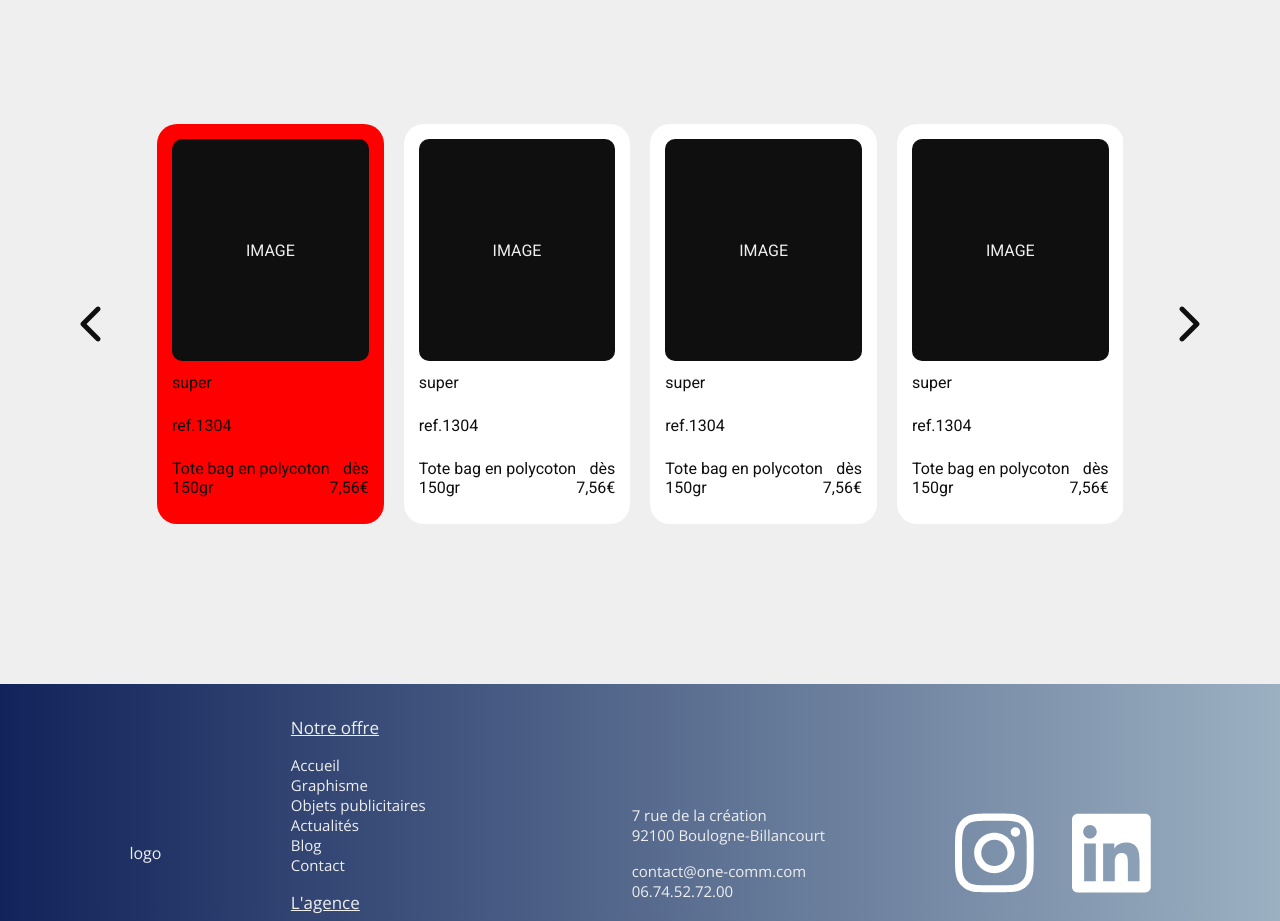
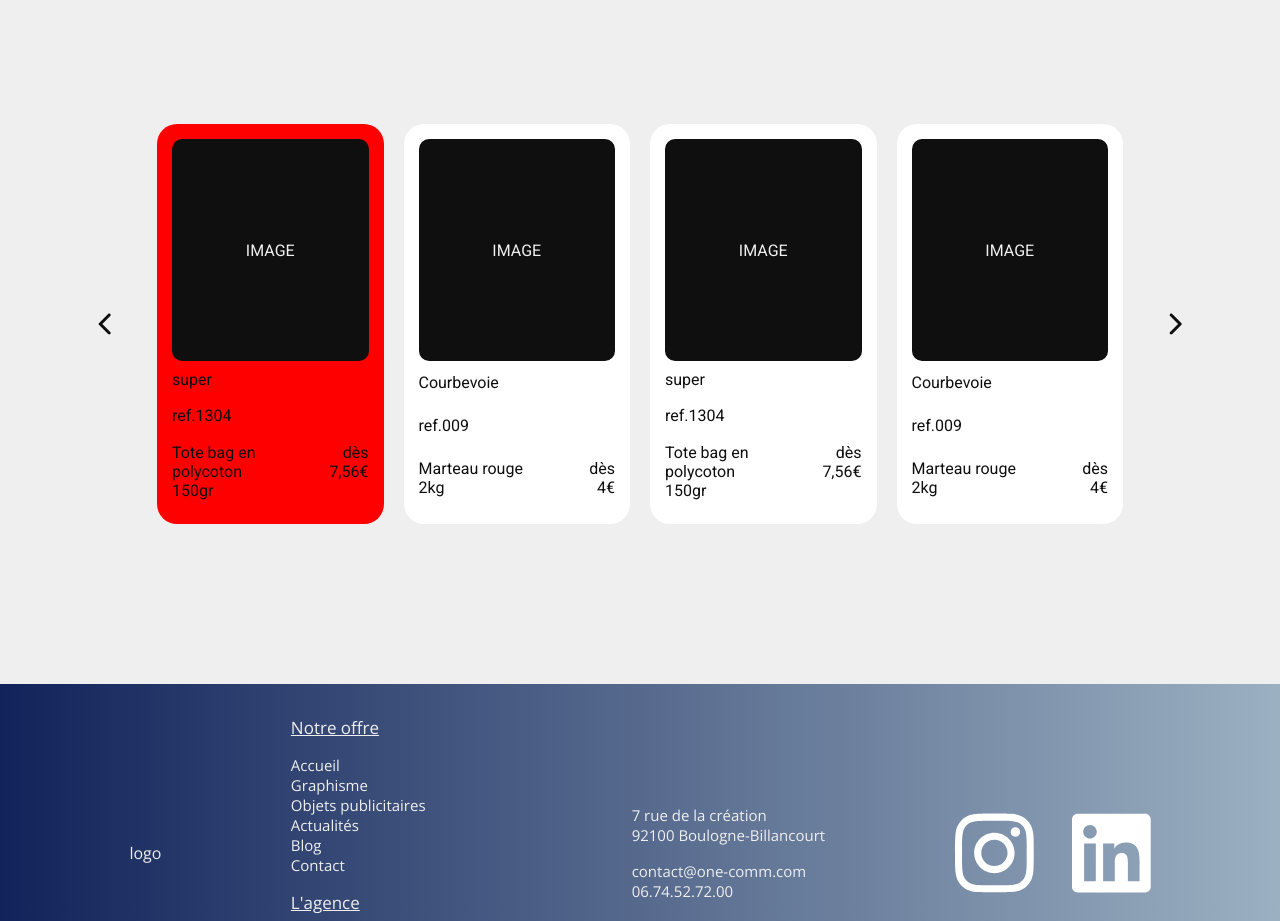
Before and after one commit to Scharlyopitz/One-comm, a React (Vite) app: page /objetsPublicitaires in a window 1280 px wide. Shown: the part 2900-3821 px from the top of the page. Built offline with nearby package versions, Linux system fonts and the light colour scheme.

Commit message:
Ajout caroussel objetpublicitaire

```diff
--- a/src/components/ObjetsPublicitaires/OPSection2.jsx
+++ b/src/components/ObjetsPublicitaires/OPSection2.jsx
@@ -232,31 +232,94 @@ function Categories() {
 }
 
 function Tendance() {
-  const bestSeller = {
+  const bestSellers = [
+    {
       image: "/",
       categorie: "super",
       ref: "ref.1304",
       name: "Tote bag en polycoton",
       weight: "150gr",
       price: "7,56€",
-  };
-
-  const cardNumber = [0, 1, 2, 3, 4, 5, 6, 7];
+    },
+    {
+      image: "/",
+      categorie: "Courbevoie",
+      ref: "ref.009",
+      name: "Marteau rouge",
+      weight: "2kg",
+      price: "4€",
+    },
+    {
+      image: "/",
+      categorie: "super",
+      ref: "ref.1304",
+      name: "Tote bag en polycoton",
+      weight: "150gr",
+      price: "7,56€",
+    },
+    {
+      image: "/",
+      categorie: "Courbevoie",
+      ref: "ref.009",
+      name: "Marteau rouge",
+      weight: "2kg",
+      price: "4€",
+    },
+    {
+      image: "/",
+      categorie: "super",
+      ref: "ref.1304",
+      name: "Tote bag en polycoton",
+      weight: "150gr",
+      price: "7,56€",
+    },
+    {
+      image: "/",
+      categorie: "Courbevoie",
+      ref: "ref.009",
+      name: "Marteau rouge",
+      weight: "2kg",
+      price: "4€",
+    },
+    {
+      image: "/",
+      categorie: "super",
+      ref: "ref.1304",
+      name: "Tote bag en polycoton",
+      weight: "150gr",
+      price: "7,56€",
+    },
+    {
+      image: "/",
+      categorie: "Courbevoie",
+      ref: "ref.009",
+      name: "Marteau rouge",
+      weight: "2kg",
+      price: "4€",
+    },
+  ];
 
   const [currentItems, setCurrentItems] = useState(0);
 
+  // setInterval(() => {
+  //   setCurrentItems(currentItems + 1);
+  // }, 3000);
+
   useEffect(() => {
     if (currentItems < 0) {
-      setCurrentItems(cardNumber.length - 4);
-    } else if (currentItems - 1 == cardNumber.length - 4) {
+      setCurrentItems(bestSellers.length - 4);
+    } else if (currentItems - 1 == bestSellers.length - 4) {
       setCurrentItems(0);
     }
   }, [currentItems]);
 
-  function Cards({ currentItems }) {
-    function Card({ currentItems }) {
+  function Cards({ currentItems, bestSellers }) {
+    return (
+      <div className="bestSellerContainer">
+        {bestSellers.map((bestSeller, i) => {
           return (
             <div
+              key={i}
               style={{
                 transform: `translateX(calc(${-100 * currentItems}% - ${
                   20 * currentItems
@@ -281,12 +344,6 @@ function Tendance() {
               </div>
             </div>
           );
-    }
-
-    return (
-      <div className="bestSellerContainer">
-        {[...Array(cardNumber.length)].map((_, i) => {
-          return <Card key={i} currentItems={currentItems} />;
         })}
       </div>
     );
@@ -300,7 +357,7 @@ function Tendance() {
           onClick={() => setCurrentItems(currentItems - 1)}
           icon={faChevronLeft}
         />
-        <Cards currentItems={currentItems} />
+        <Cards currentItems={currentItems} bestSellers={bestSellers} />
         <FontAwesomeIcon
           onClick={() => setCurrentItems(currentItems + 1)}
           icon={faChevronRight}
--- a/src/sass/objetsPublicitaires/_objetsPublicitaires.scss
+++ b/src/sass/objetsPublicitaires/_objetsPublicitaires.scss
@@ -301,23 +301,24 @@
 
       svg {
         cursor: pointer;
-        width: 10vw;
-        height: 5vh;
+        width: 8vw;
+        height: 3vh;
       }
 
       .bestSellerContainer {
-        display: flex;
+        display: grid;
+        grid-auto-flow: column;
+        grid-auto-columns: calc((100% / 4) - 15px);
         gap: 20px;
         overflow: hidden;
-        white-space: nowrap;
-        width: 966px;
+        width: 80vw;
+        max-width: 966px;
 
         .bestSeller {
           display: flex;
           flex-direction: column;
           background: $RealWhite;
           height: 400px;
-          width: 250px;
           padding: 15px;
           border-radius: calc(20px);
 
--- a/src/style/style.css
+++ b/src/style/style.css
@@ -1003,22 +1003,23 @@ nav ul svg {
 }
 .OPSection2 .tendance .carroussel svg {
   cursor: pointer;
-  width: 10vw;
-  height: 5vh;
+  width: 8vw;
+  height: 3vh;
 }
 .OPSection2 .tendance .carroussel .bestSellerContainer {
-  display: flex;
+  display: grid;
+  grid-auto-flow: column;
+  grid-auto-columns: calc(25% - 15px);
   gap: 20px;
   overflow: hidden;
-  white-space: nowrap;
-  width: 966px;
+  width: 80vw;
+  max-width: 966px;
 }
 .OPSection2 .tendance .carroussel .bestSellerContainer .bestSeller {
   display: flex;
   flex-direction: column;
   background: #ffffff;
   height: 400px;
-  width: 250px;
   padding: 15px;
   border-radius: 20px;
 }
```
Also changed, not shown: 1 other file (tests, documents, lock files or other folders). Lines whose indentation alone changed are shown as unchanged.
